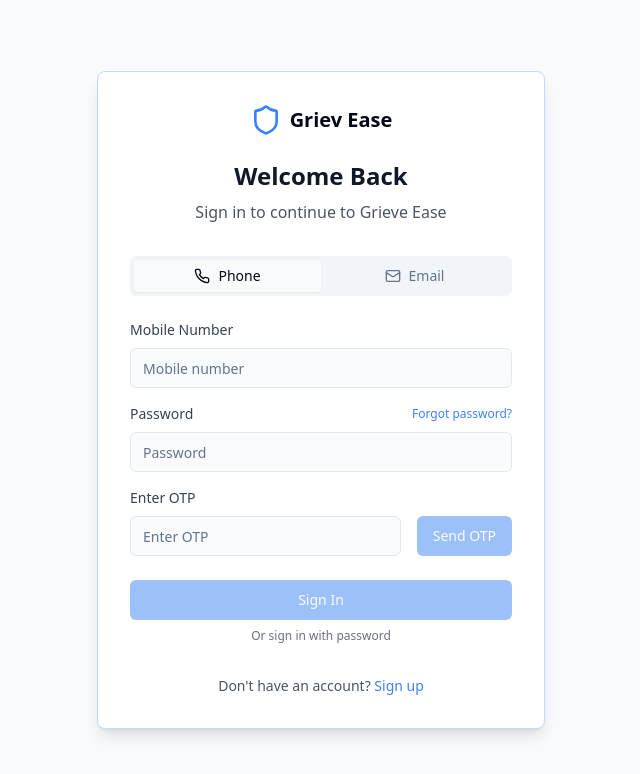
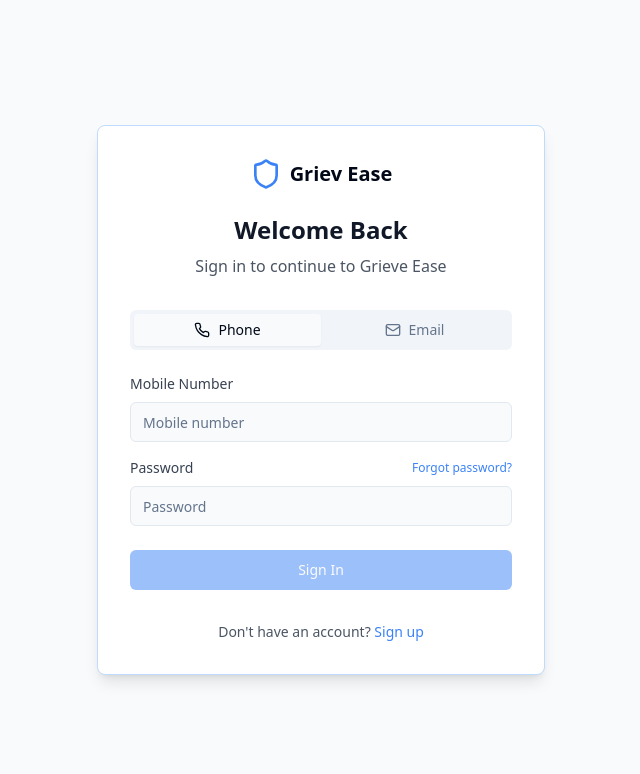
Before and after one commit to Prathima-15/GrievEase, a React (Vite) app: page /sign-in in a window 1280 px wide. Shown: the top 774 px of the page, without its empty margins (319-959 px from the left). Built offline with nearby package versions, Linux system fonts and the light colour scheme.

Commit message:
Fix: SignInPage authentication flow
Corrects the authentication flow in SignInPage to match the expected UI behavior.

```diff
--- a/src/pages/SignInPage.tsx
+++ b/src/pages/SignInPage.tsx
@@ -45,7 +45,6 @@ const SignInPage: React.FC = () => {
     return phoneNumber.length <= 10 ? phoneNumber : phoneNumber.slice(0, 10);
   };
 
-  // Implementing the missing handleSendOtp function
   const handleSendOtp = async () => {
     setIsSubmitting(true);
 
@@ -214,6 +213,7 @@ const SignInPage: React.FC = () => {
             </div>
 
             {/* OTP Input */}
+            {showOtpInput && (
               <div className="space-y-2">
                 <label htmlFor="otp" className="block text-sm font-medium text-gray-700">
                   Enter OTP
@@ -233,10 +233,11 @@ const SignInPage: React.FC = () => {
                     disabled={isSubmitting || phone.length < 10}
                     className="bg-primary-blue hover:bg-blue-600"
                   >
-                  {isSubmitting ? "Sending..." : "Send OTP"}
+                    {isSubmitting ? "Sending..." : "Resend OTP"}
                   </Button>
                 </div>
               </div>
+            )}
           </TabsContent>
 
           <TabsContent value="email" className="space-y-4">
@@ -278,6 +279,7 @@ const SignInPage: React.FC = () => {
             </div>
 
             {/* OTP Input */}
+            {showOtpInput && (
               <div className="space-y-2">
                 <label htmlFor="otp" className="block text-sm font-medium text-gray-700">
                   Enter OTP
@@ -297,10 +299,11 @@ const SignInPage: React.FC = () => {
                     disabled={isSubmitting || !email.includes("@")}
                     className="bg-primary-blue hover:bg-blue-600"
                   >
-                  {isSubmitting ? "Sending..." : "Send OTP"}
+                    {isSubmitting ? "Sending..." : "Resend OTP"}
                   </Button>
                 </div>
               </div>
+            )}
           </TabsContent>
         </Tabs>
 
@@ -314,25 +317,18 @@ const SignInPage: React.FC = () => {
               {isSubmitting ? "Verifying..." : "Verify OTP"}
             </Button>
           ) : (
-            <>
             <Button
-                onClick={password ? handleSignIn : handleSendOtp}
+              onClick={handleSignIn}
               disabled={
                 (activeTab === 'phone' && phone.length < 10) ||
                 (activeTab === 'email' && !email.includes('@')) ||
+                !password ||
                 isSubmitting
               }
               className="w-full bg-primary-blue hover:bg-blue-600"
             >
               {isSubmitting ? "Processing..." : "Sign In"}
             </Button>
-
-              {!password && (
-                <p className="text-xs text-center text-gray-500 mt-2">
-                  Or sign in with password
-                </p>
-              )}
-            </>
           )}
         </div>
 
```
Lines whose indentation alone changed are shown as unchanged.
